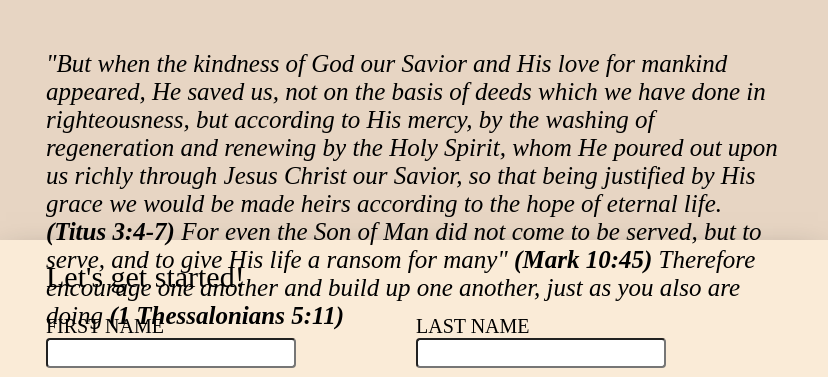
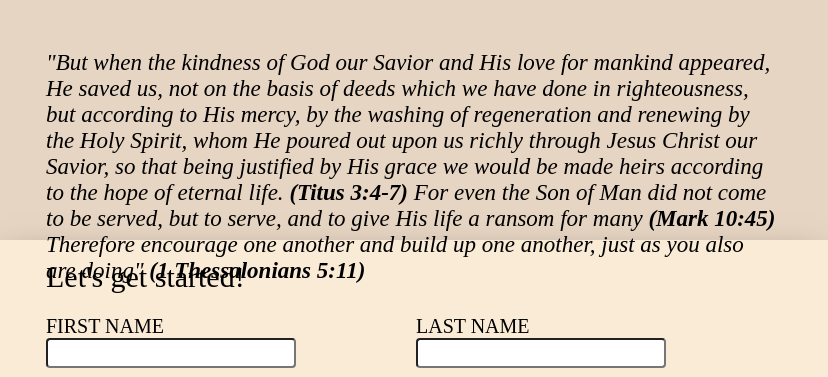
Before and after one commit to enochhh/sign-up-form, a plain HTML site: page index.html in a window 1280 px wide. Shown: the top 377 px of the page, 452-1280 px from the left. Drawn offline with nearby package versions, Linux system fonts and the light colour scheme.

Commit message:
Fixed intro text and sizing

```diff
--- a/index.css
+++ b/index.css
@@ -43,7 +43,7 @@ body {
 .intro {
     height: 30vh;
     width: 100%;
-    font-size:2.5rem;
+    font-size:2.3rem;
     padding: 5rem;
 }
 
--- a/index.html
+++ b/index.html
@@ -22,8 +22,9 @@
                 He saved us, not on the basis of deeds which we have done in righteousness,
                 but according to His mercy, by the washing of regeneration and renewing by the Holy Spirit,
                 whom He poured out upon us richly through Jesus Christ our Savior,
-                so that being justified by His grace we would be made heirs according to the hope of eternal life. <strong>(Titus 3:4-7)</strong> For even the Son of Man did not come to be served, but to serve, and to give His life a ransom for many"
-            <strong>(Mark 10:45)</strong> Therefore encourage one another and build up one another, just as you also are doing <strong>(1 Thessalonians 5:11)</strong></em>
+                so that being justified by His grace we would be made heirs according to the hope of eternal life. <strong>(Titus 3:4-7)</strong> For even the Son of Man
+                did not come to be served, but to serve, and to give His life a ransom for many <strong>(Mark 10:45)</strong>
+                Therefore encourage one another and build up one another, just as you also are doing" <strong>(1 Thessalonians 5:11)</strong></em>
         </div>
 
         <div class="mid-section">
```
